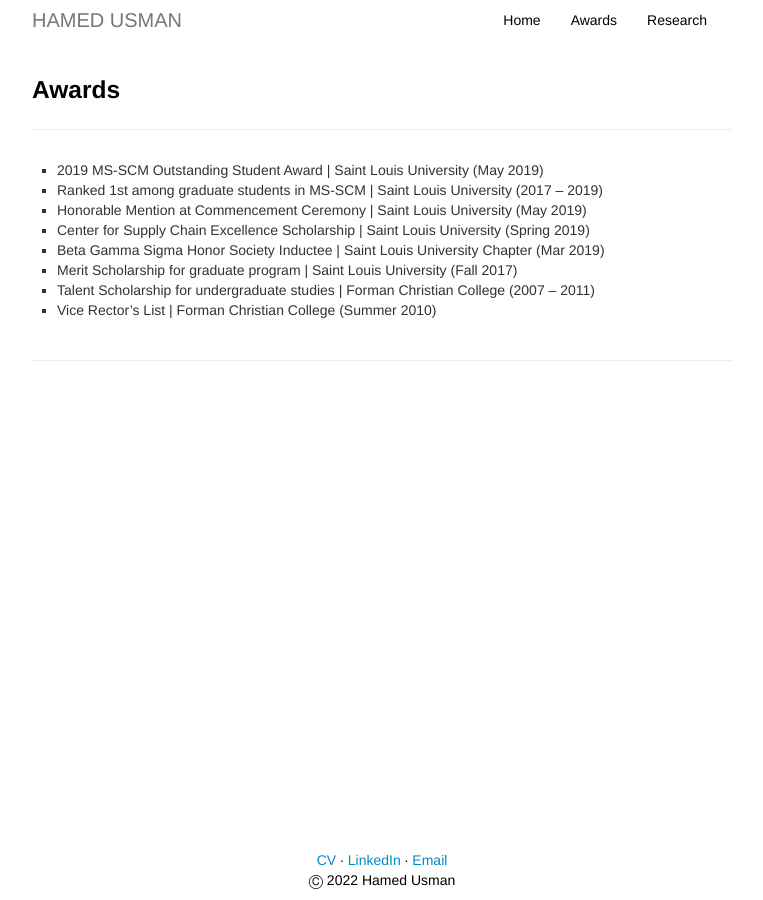
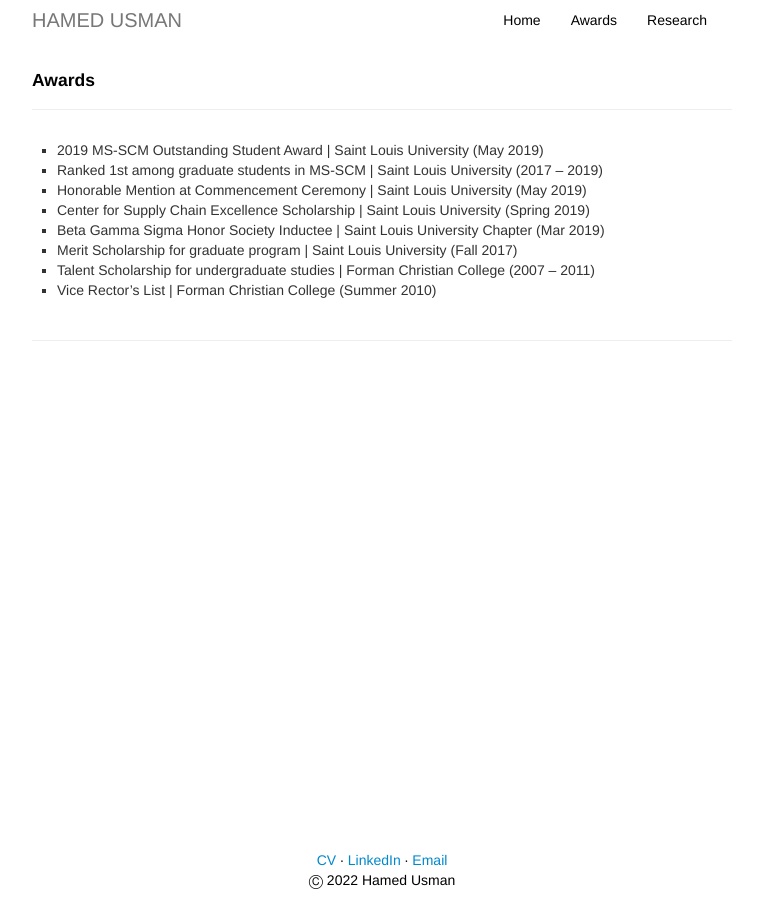
Before and after one commit to hamedusman/hamedusman.github.io, a Jekyll site: the page built from pages/awards.md, in a window 1280 px wide. Shown: the whole page, without its empty margins (258-1021 px from the left). Built offline with Jekyll 4.4.1, drawn with Linux system fonts in a browser that asks for light colours.

Commit message:
Update page.html

```diff
--- a/_includes/themes/twitter/page.html
+++ b/_includes/themes/twitter/page.html
@@ -1,5 +1,5 @@
 <div class="page-header">
-  <h3>{{ page.title }} {% if page.tagline %} <small>{{ page.tagline }}</small>{% endif %}</h3>
+  <h4>{{ page.title }} {% if page.tagline %} <small>{{ page.tagline }}</small>{% endif %}</h4>
 </div>
 
 <div class="row-fluid">
```
